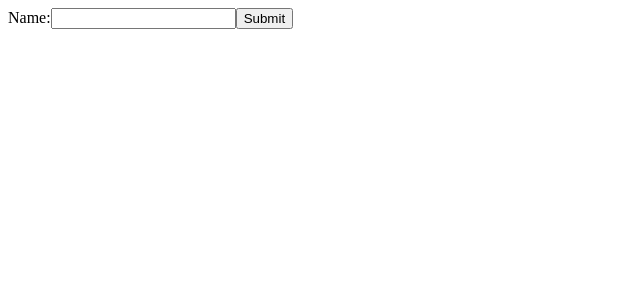
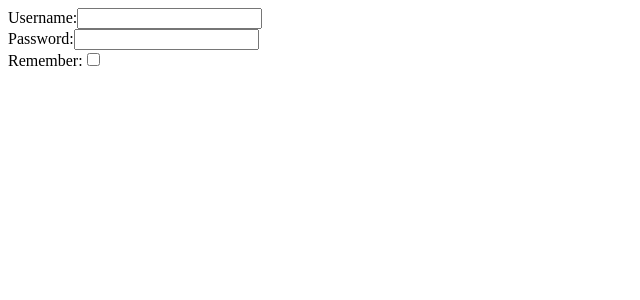
Before and after one commit to loricurreli/React-Exercises, a React (Create React App) app in the folder react-exercises/: page / in a window 1280 px wide. Shown: the top 300 px of the page, without its empty margins (0-640 px from the left). Built offline with nearby package versions, Linux system fonts and the light colour scheme.

Commit message:
add forms-02

```diff
--- a/react-exercises/src/App.js
+++ b/react-exercises/src/App.js
@@ -1,11 +1,10 @@
 import React from "react";
-import { InteractiveWelcome } from "./InteractiveWelcome";
-
+import { Login } from "./Login"
 export class App extends React.Component{
     render(){
         return(
             <div>
-                <InteractiveWelcome/>
+                <Login/>
             </div>
         )
     }
--- a/react-exercises/src/InteractiveWelcome.js
+++ /dev/null
@@ -1,33 +0,0 @@
-import React from "react";
-import { Welcome } from "./Welcome";
-
-export class InteractiveWelcome extends React.Component{
-    state = {
-        nameInsert: false,
-        user: null
-    }
-    handleChange = (e) => {
-        this.setState({user: e.target.value});
-        this.setState({nameInsert: false});
-    }
-
-    handleSubmit = (e) =>{
-        this.setState({nameInsert: true});
-        e.preventDefault();
-      }
-    render(){
-        return(
-            <div>
-                <form onSubmit={this.handleSubmit}>
-                    <label>
-                        Name:
-                        <input type="text" value={this.state.value} onChange={this.handleChange} />
-                    </label>
-                        <input type="submit" value="Submit" />
-                </form>
-
-                {this.state.nameInsert && <Welcome name={this.state.user} />}
-            </div>
-        )
-    }
-}
--- /dev/null
+++ b/react-exercises/src/Login.js
@@ -0,0 +1,37 @@
+import React from "react";
+
+export class Login extends React.Component{
+    state = {
+        username: "",
+        password: "",
+        remember: false
+    }
+    handleChange = (e) => {
+        this.setState({[e.target.name]: e.target.name==="checkbox" ? e.target.checked : e.target.value});
+        console.log(this.state)
+    }
+    render(){
+        return(
+            <div>
+                    <div>
+                    <label>
+                        Username:
+                        <input type="text" name="username" value={this.state.value} onChange={this.handleChange} />
+                    </label>
+                    </div>
+                    <div>
+                    <label>
+                        Password:
+                        <input type="password" name="password" value={this.state.value} onChange={this.handleChange} />
+                    </label>
+                    </div>
+                    <div>
+                    <label>
+                        Remember:
+                        <input type="checkbox" name="remember" value={this.state.value} onChange={this.handleChange} />
+                    </label>
+                    </div>
+            </div>
+        )
+    }
+}
--- a/react-exercises/src/Welcome.js
+++ /dev/null
@@ -1,9 +0,0 @@
-import React from "react"
-export class Welcome extends React.Component{
-    render(){
-        return (
-        <div>
-            <p>Welcome, {this.props.name}</p>
-        </div>
-        )}
-}
```
